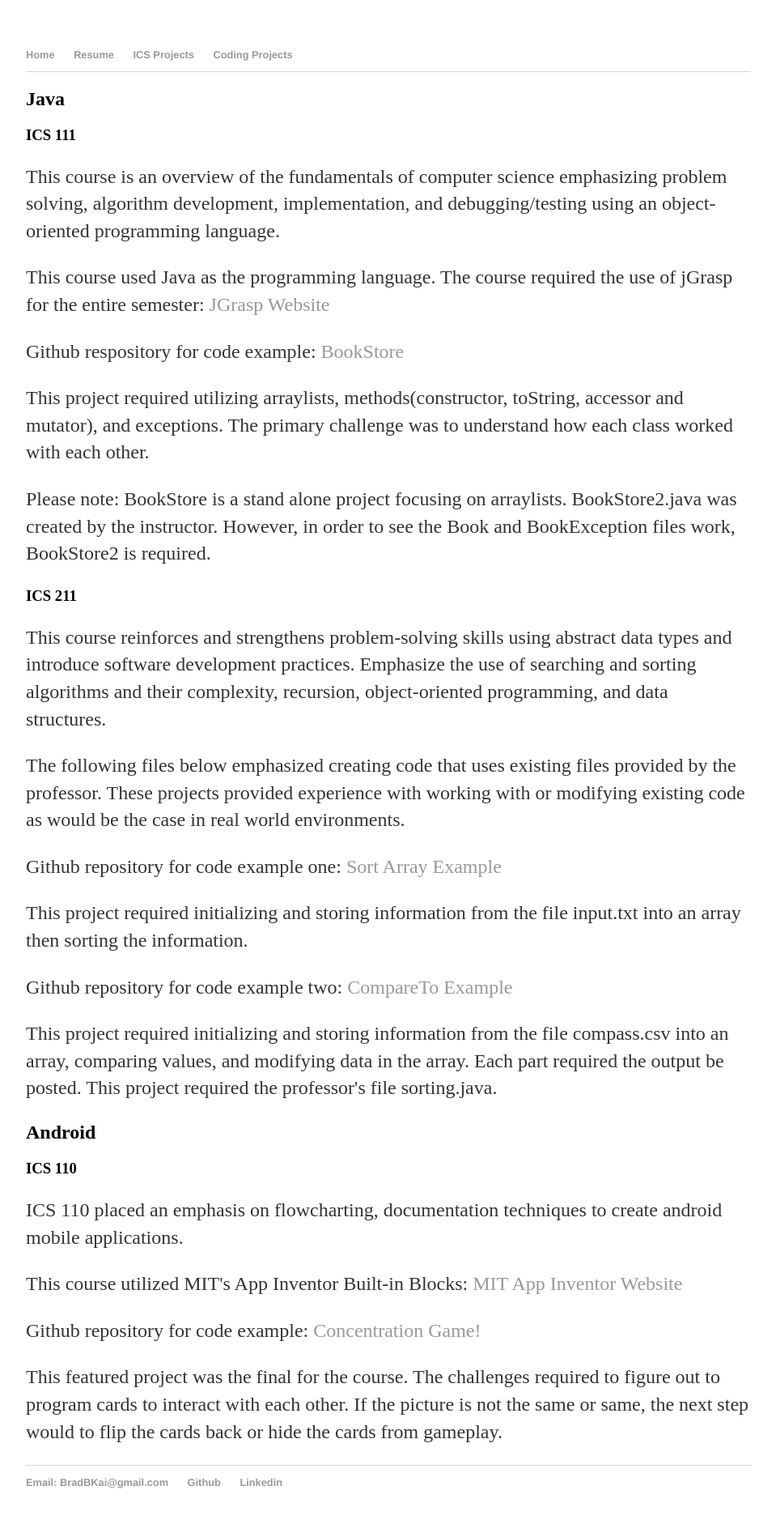
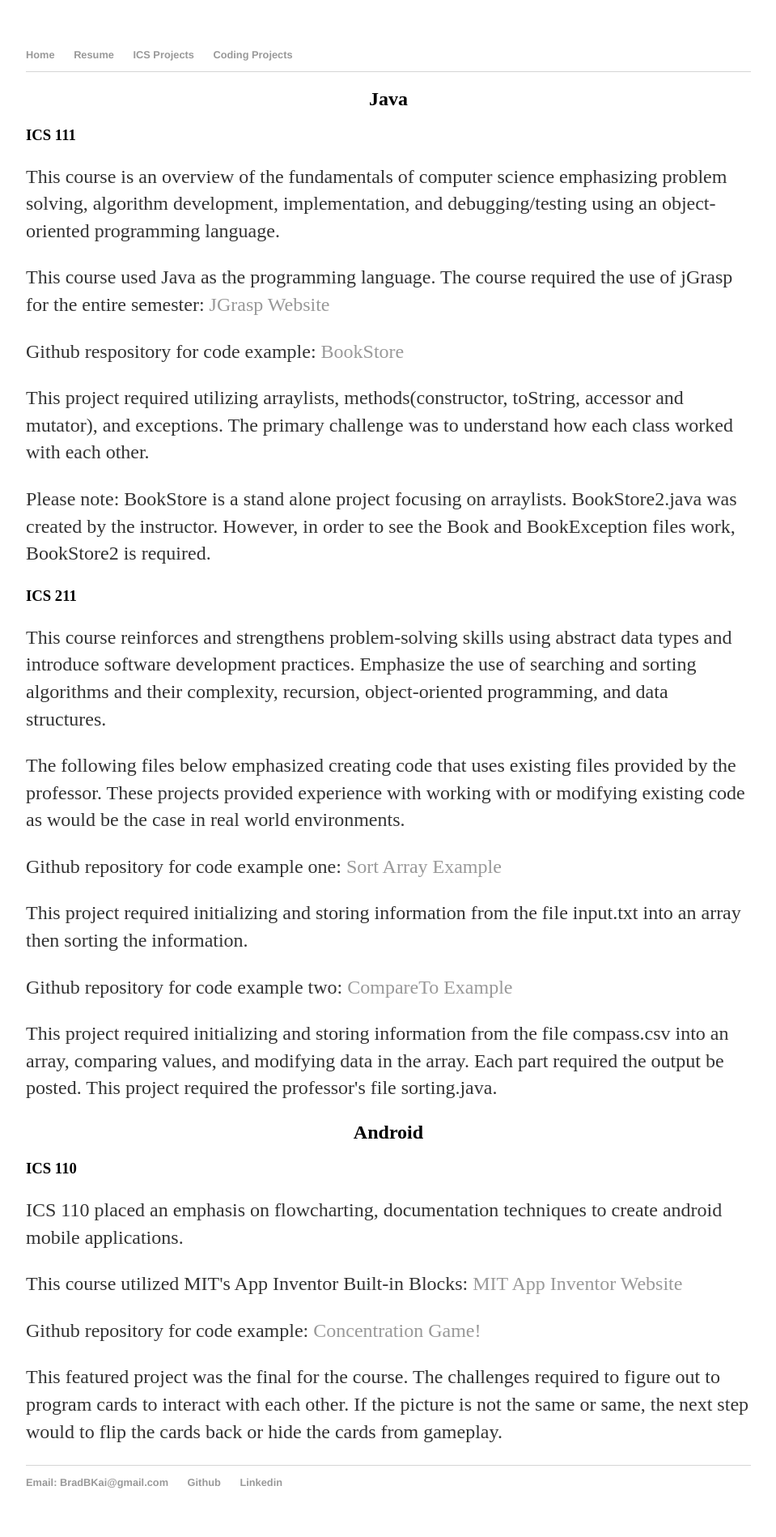
Before and after one commit to BradBKai/BradBKai.github.io, a Jekyll site: the page built from ics/index.html, in a window 1280 px wide. Shown: the whole page at 81% size, without its empty margins (160-1119 px from the left). Built offline with Jekyll 4.4.1, drawn with Linux system fonts in a browser that asks for light colours.

Commit message:
Update main.css

```diff
--- a/css/main.css
+++ b/css/main.css
@@ -14,26 +14,36 @@ nav ul, footer ul {
     list-style: none;
     font-weight: bold;
 }
+
 nav ul li, footer ul li {
     display: inline;
     margin-right: 20px;
 }
+
+div.os, id.alpha, id.beta {
+    text-align: center;
+}
+
 a {
     text-decoration: none;
     color: #999;
 }
+
 a:hover {
     text-decoration: underline;
 }
+
 h1 {
     font-size: 3em;
     font-family:'Helvetica', 'Arial', 'Sans-Serif';
 }
+
 p {
     font-size: 1.5em;
     line-height: 1.4em;
     color: #333;
 }
+
 footer {
     border-top: 1px solid #d5d5d5;
     font-size: .8em;
```
